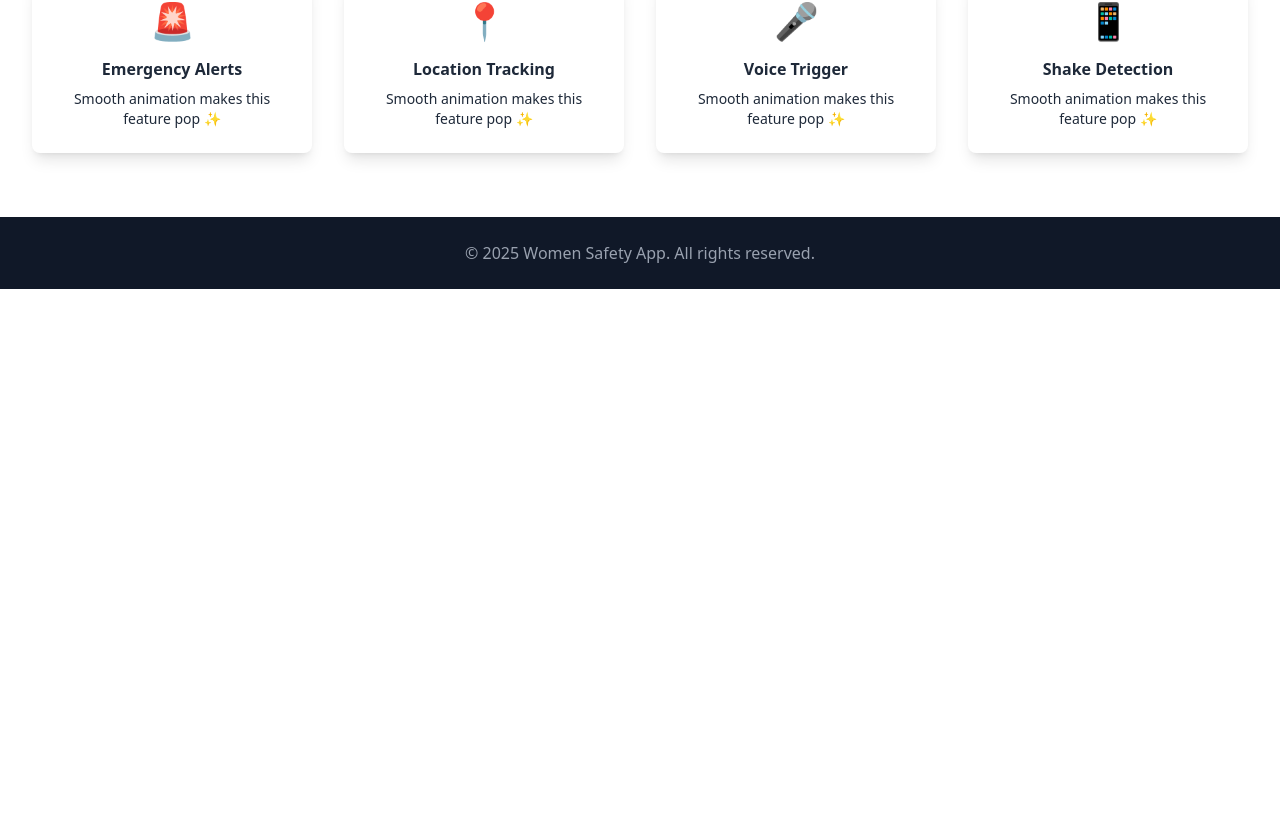
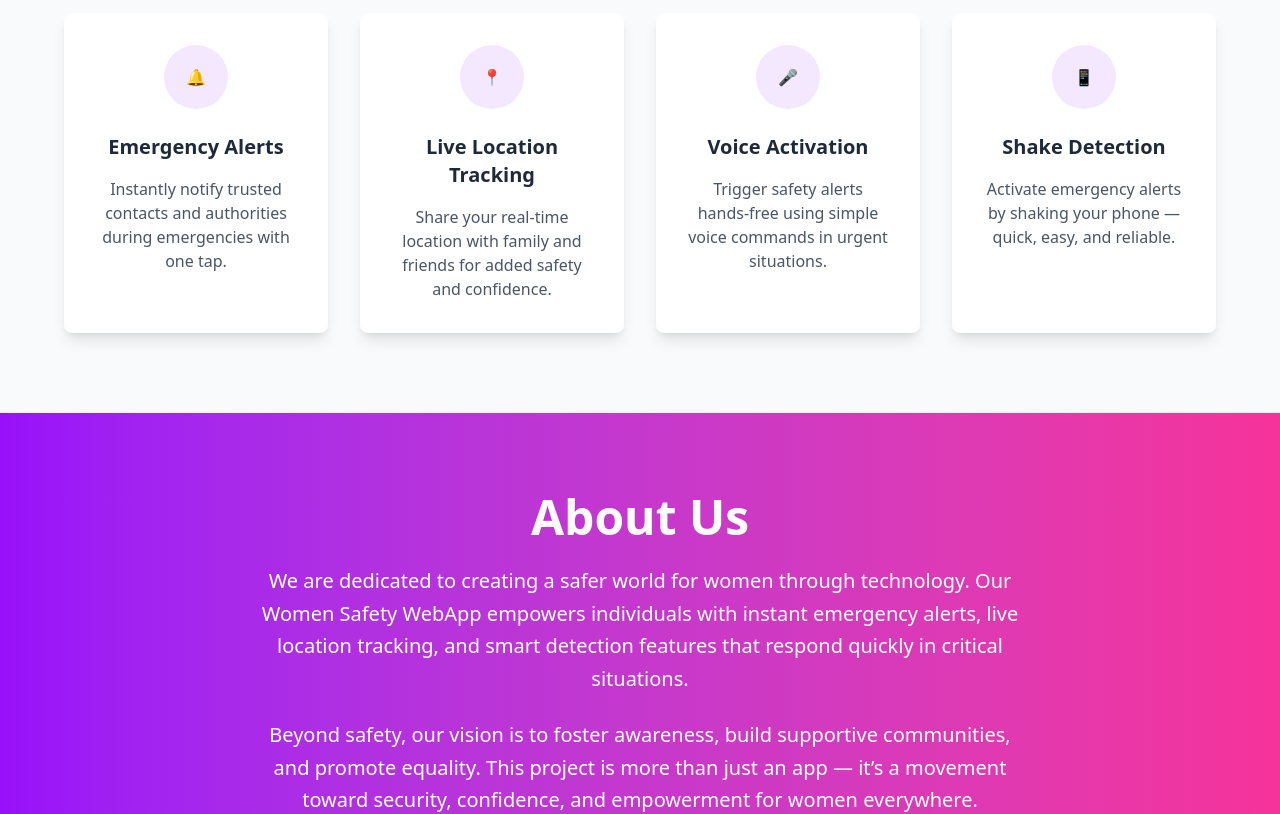
Before and after one commit to Arin-Yadav/Women-safety-app, a React app in the folder frontend/: page / in a window 1280 px wide. Shown: the part 1027-1841 px from the top of the page. Before the commit the page ends 1316 px from the top, so only its background shows below. Built offline with nearby package versions, Linux system fonts and the light colour scheme; the HTML template or start-up script is replaced by a standard one.

Commit message:
updated some content

```diff
--- /dev/null
+++ b/frontend/src/components/Aboutus.jsx
@@ -0,0 +1,34 @@
+import React from "react";
+
+const Aboutus = () => {
+  return (
+    <div>
+      <section className="bg-white py-16 px-8">
+        <div className="max-w-5xl mx-auto text-center">
+          <h2 className="text-3xl font-bold text-purple-700 mb-6">About Us</h2>
+          <p className="text-gray-700 leading-relaxed text-lg">
+            Our Women Safety WebApp is built with a clear mission: to empower
+            women with technology that ensures safety, confidence, and peace of
+            mind. We believe that everyone deserves to feel secure, whether at
+            home, work, or traveling.
+          </p>
+          <p className="text-gray-700 leading-relaxed text-lg mt-4">
+            The app provides instant emergency alerts, live location tracking,
+            and smart detection features designed to respond quickly in critical
+            situations. By combining modern web technologies with thoughtful
+            design, we aim to create a reliable companion that supports women in
+            their daily lives.
+          </p>
+          <p className="text-gray-700 leading-relaxed text-lg mt-4">
+            Beyond safety, our vision is to foster awareness and build a
+            community that values respect, equality, and empowerment. This
+            project is more than just an app — it’s a step toward a safer and
+            more inclusive world.
+          </p>
+        </div>
+      </section>
+    </div>
+  );
+};
+
+export default Aboutus;
--- a/frontend/src/components/LandingPage.jsx
+++ b/frontend/src/components/LandingPage.jsx
@@ -78,7 +78,7 @@ export default function LandingPage() {
       </header>
 
       {/* Features Section */}
-      <section className="bg-white text-gray-800 py-16 px-8">
+      {/* <section className="bg-white text-gray-800 py-16 px-8">
         <h2 className="text-3xl font-bold text-center mb-10">Features</h2>
         <div className="grid md:grid-cols-4 gap-8 text-center">
           {[
@@ -104,6 +104,94 @@ export default function LandingPage() {
             </motion.div>
           ))}
         </div>
+      </section> */}
+
+      <section className="bg-gray-50 py-20 px-6">
+        <div className="max-w-6xl mx-auto text-center">
+          <h2 className="text-4xl md:text-5xl font-extrabold text-purple-700 mb-12">
+            Our Features
+          </h2>
+
+          <div className="grid grid-cols-1 md:grid-cols-2 lg:grid-cols-4 gap-8">
+            {/* Feature 1 */}
+            <div className="bg-white shadow-lg rounded-lg p-8 hover:shadow-xl transition duration-300 cursor-pointer">
+              <div className="flex items-center justify-center w-16 h-16 mx-auto bg-purple-100 text-purple-600 rounded-full mb-6">
+                🔔
+              </div>
+              <h3 className="text-xl font-semibold text-gray-800 mb-4">
+                Emergency Alerts
+              </h3>
+              <p className="text-gray-600">
+                Instantly notify trusted contacts and authorities during
+                emergencies with one tap.
+              </p>
+            </div>
+
+            {/* Feature 2 */}
+            <div className="bg-white shadow-lg rounded-lg p-8 hover:shadow-xl transition duration-300 cursor-pointer">
+              <div className="flex items-center justify-center w-16 h-16 mx-auto bg-purple-100 text-purple-600 rounded-full mb-6">
+                📍
+              </div>
+              <h3 className="text-xl font-semibold text-gray-800 mb-4">
+                Live Location Tracking
+              </h3>
+              <p className="text-gray-600">
+                Share your real-time location with family and friends for added
+                safety and confidence.
+              </p>
+            </div>
+
+            {/* Feature 3 */}
+            <div className="bg-white shadow-lg rounded-lg p-8 hover:shadow-xl transition duration-300 cursor-pointer">
+              <div className="flex items-center justify-center w-16 h-16 mx-auto bg-purple-100 text-purple-600 rounded-full mb-6">
+                🎤
+              </div>
+              <h3 className="text-xl font-semibold text-gray-800 mb-4">
+                Voice Activation
+              </h3>
+              <p className="text-gray-600">
+                Trigger safety alerts hands-free using simple voice commands in
+                urgent situations.
+              </p>
+            </div>
+
+            {/* Feature 4 */}
+            <div className="bg-white shadow-lg rounded-lg p-8 hover:shadow-xl transition duration-300 cursor-pointer">
+              <div className="flex items-center justify-center w-16 h-16 mx-auto bg-purple-100 text-purple-600 rounded-full mb-6">
+                📱
+              </div>
+              <h3 className="text-xl font-semibold text-gray-800 mb-4">
+                Shake Detection
+              </h3>
+              <p className="text-gray-600">
+                Activate emergency alerts by shaking your phone — quick, easy,
+                and reliable.
+              </p>
+            </div>
+          </div>
+        </div>
+      </section>
+
+      {/* About us section  */}
+      <section className="relative bg-linear-to-r from-purple-600 to-pink-500 py-20 px-6">
+        <div className="max-w-6xl mx-auto text-center text-white">
+          <h2 className="text-4xl md:text-5xl font-extrabold mb-6">About Us</h2>
+          <p className="text-lg md:text-xl leading-relaxed max-w-3xl mx-auto">
+            We are dedicated to creating a safer world for women through
+            technology. Our Women Safety WebApp empowers individuals with
+            instant emergency alerts, live location tracking, and smart
+            detection features that respond quickly in critical situations.
+          </p>
+          <p className="text-lg md:text-xl leading-relaxed max-w-3xl mx-auto mt-6">
+            Beyond safety, our vision is to foster awareness, build supportive
+            communities, and promote equality. This project is more than just an
+            app — it’s a movement toward security, confidence, and empowerment
+            for women everywhere.
+          </p>
+        </div>
+
+        {/* Decorative accent */}
+        <div className="absolute inset-x-0 bottom-0 h-2 bg-white/20"></div>
       </section>
 
       {/* Footer */}
```
Also changed, not shown: frontend/src/components/SignUp.jsx (+115 -14 lines).
